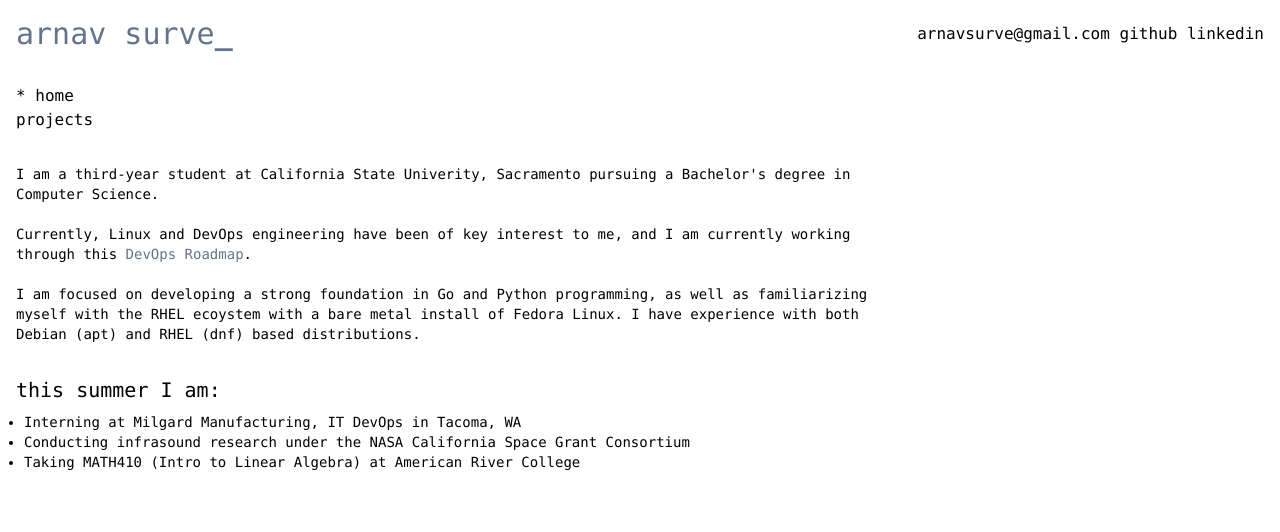
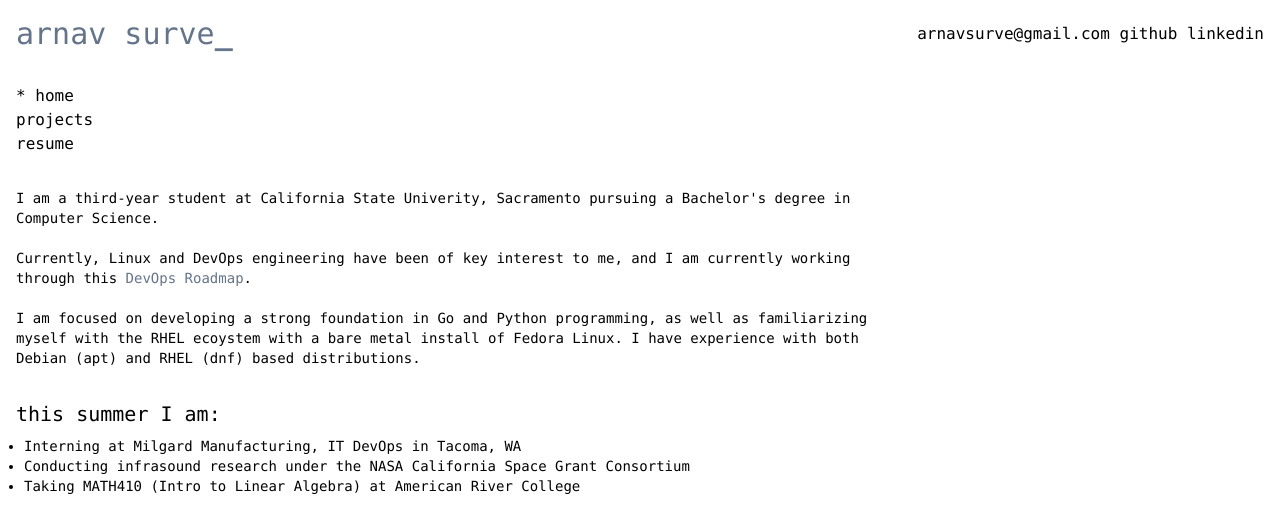
Before and after one commit to arnavsurve/website, a SvelteKit app: page / in a window 1280 px wide. Shown: the top 532 px of the page. Built offline with nearby package versions, Linux system fonts and the light colour scheme.

Commit message:
feat: Add resume link to Navbar component

```diff
--- a/src/components/Navbar.svelte
+++ b/src/components/Navbar.svelte
@@ -3,6 +3,7 @@
     const links = [
         { text: "home", href: "/" },
         { text: "projects", href: "/projects" },
+        { text: "resume", href: "/resume" },
     ];
 
     $: currentPath = $page.url.pathname;
```
